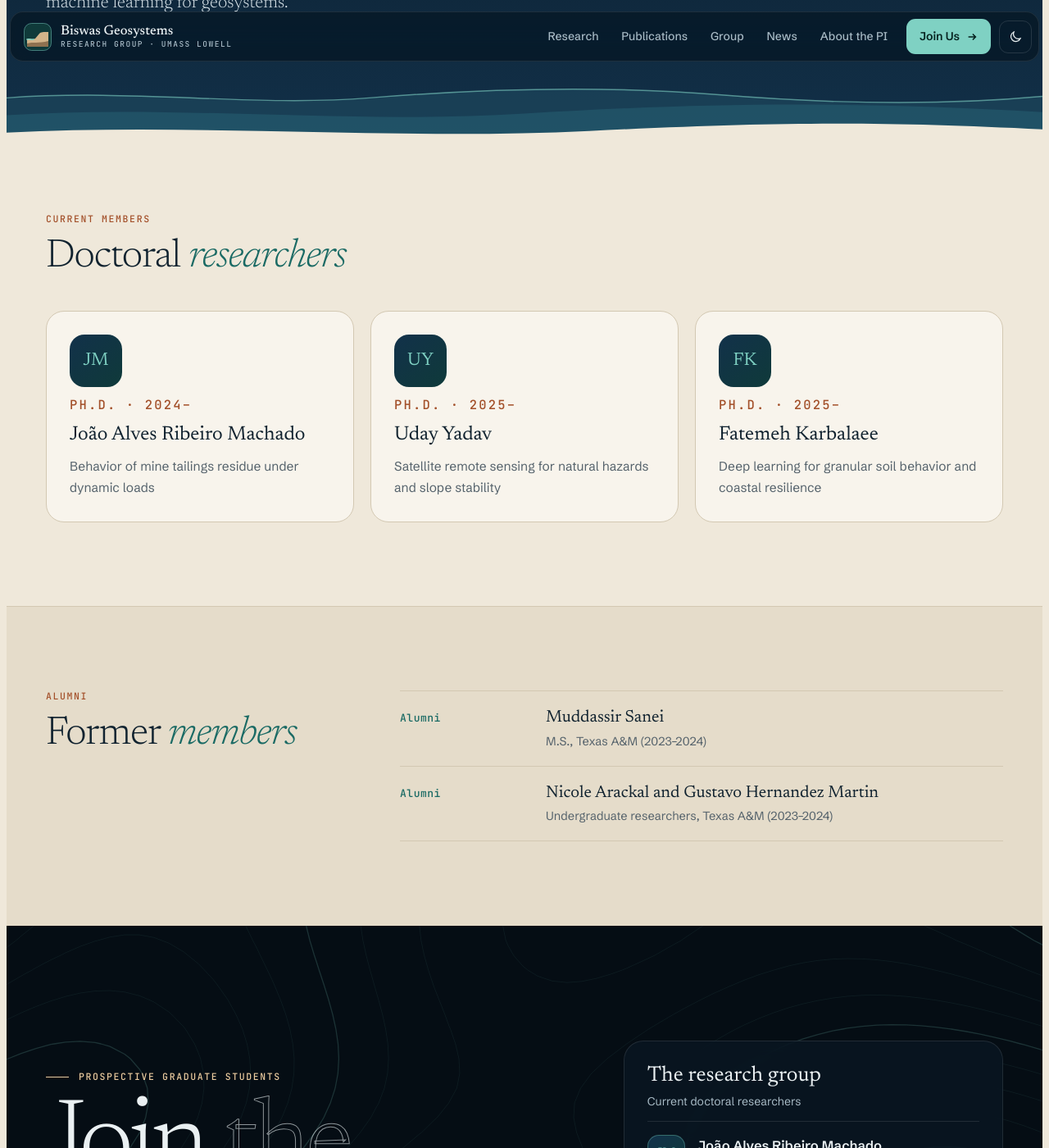
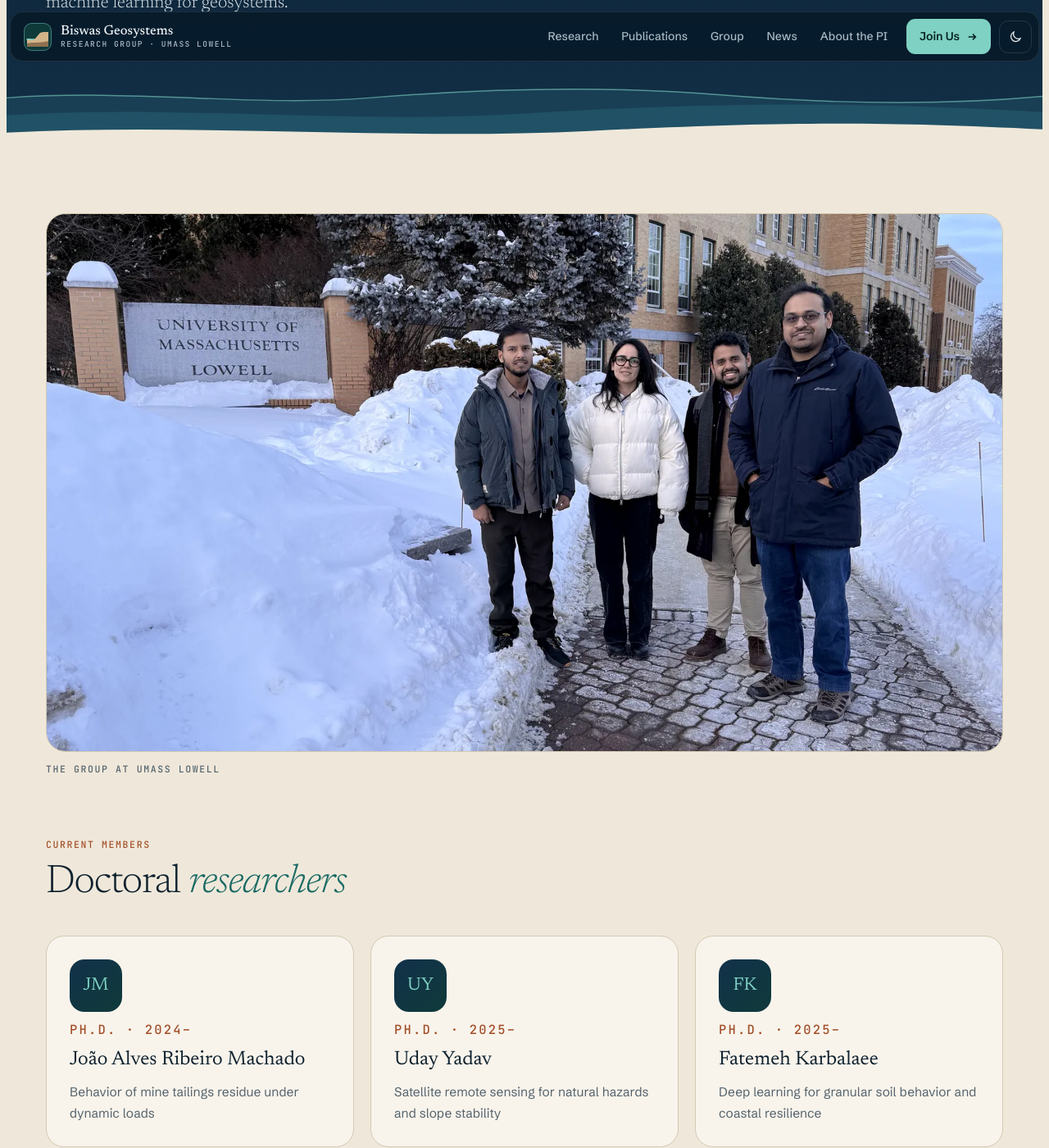
Before and after one commit to nripojyotibiswas/nripojyotibiswas.github.io, a Jekyll site: the page built from group.html, in a window 1280 px wide and 1400 px high, scrolled down 405 px. Shown: the whole window at 82% size. Built offline with Jekyll 4.4.1, drawn with Linux system fonts in a browser that asks for light colours.

Commit message:
Add group photo to the Group page
Co-Authored-By: Claude Opus 5.5 <noreply@anthropic.com>
Claude-Session: https://claude.ai/code/session_01Pz7xiSCCYfJZbVsRnmyeAw

```diff
--- a/assets/css/site.css
+++ b/assets/css/site.css
@@ -441,6 +441,9 @@ footer{background:var(--abyss);color:var(--on-muted);border-top:1px solid rgba(2
 .pi-photo{margin:0 0 28px;max-width:360px;aspect-ratio:4/5;border-radius:22px;overflow:hidden;background:var(--surface);border:1px solid var(--line)}
 .pi-photo img{display:block;width:100%;height:100%;object-fit:cover}
 @media (max-width:900px){.pi-photo{max-width:320px}}
+.group-photo{margin:0 0 clamp(48px,6vw,80px)}
+.group-photo img{display:block;width:100%;height:auto;aspect-ratio:16/9;object-fit:cover;border-radius:24px;border:1px solid var(--line);background:var(--surface)}
+.group-photo figcaption{margin-top:14px;color:var(--muted)}
 
 .rows{list-style:none;margin:0;padding:0;border-top:1px solid var(--line)}
 .rows li{display:grid;grid-template-columns:150px minmax(0,1fr) auto;gap:6px 28px;align-items:baseline;padding:18px 0;border-bottom:1px solid var(--line)}
--- a/group.html
+++ b/group.html
@@ -9,6 +9,13 @@ description: Members and alumni of the Biswas Geosystems Research Group at UMass
 ---
 <section class="block" aria-labelledby="cm-h">
   <div class="wrap">
+    <figure class="group-photo">
+      <picture>
+        <source type="image/webp" srcset="/assets/img/group-photo-800.webp 800w, /assets/img/group-photo-1600.webp 1600w" sizes="(max-width:1420px) 92vw, 1320px">
+        <img src="/assets/img/group-photo-800.jpg" srcset="/assets/img/group-photo-800.jpg 800w, /assets/img/group-photo-1600.jpg 1600w" sizes="(max-width:1420px) 92vw, 1320px" width="1600" height="900" alt="Members of the Biswas Geosystems Research Group standing in the snow beside the University of Massachusetts Lowell sign" fetchpriority="high">
+      </picture>
+      <figcaption class="mono">The group at UMass Lowell</figcaption>
+    </figure>
     <div class="sub-h" style="margin-bottom:40px"><div><p class="mono">Current members</p><h2 id="cm-h">Doctoral <em>researchers</em></h2></div></div>
     <div class="people">
       {% for m in site.data.people.current %}
```
Also changed, not shown: assets/img/group-photo-1600.jpg (added), assets/img/group-photo-1600.webp (added), assets/img/group-photo-800.jpg (added), assets/img/group-photo-800.webp (added).
